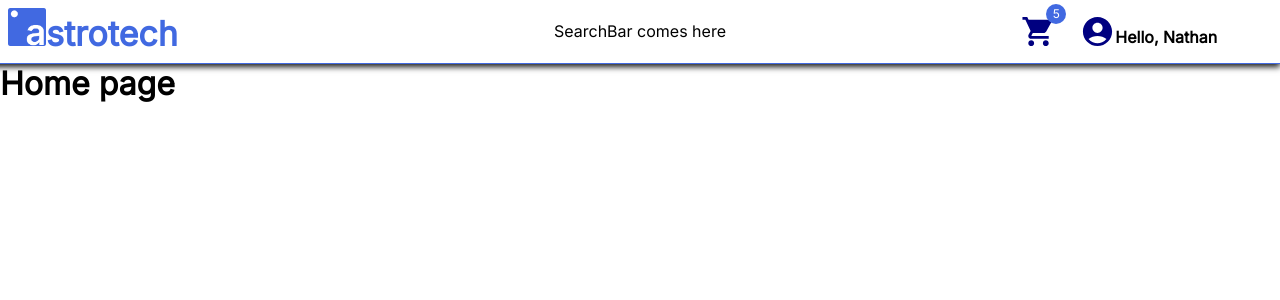
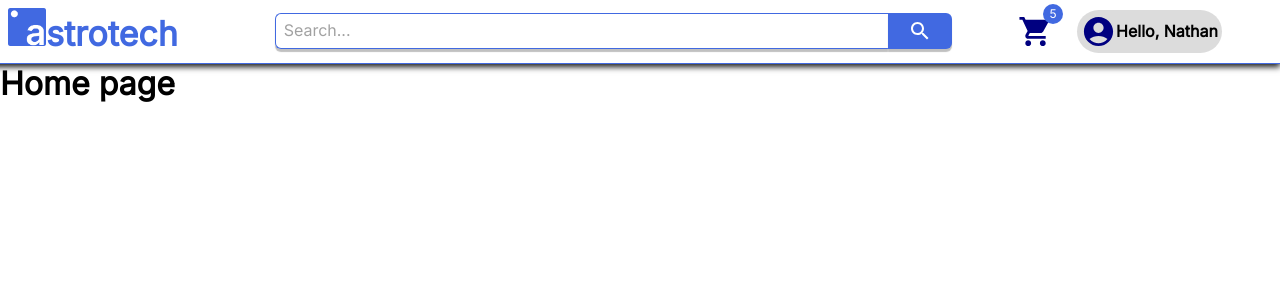
Before and after one commit to NathanAsowata/astrotech, a React (Vite) app: page / in a window 1280 px wide. Shown: the top 300 px of the page. Built offline with nearby package versions, Linux system fonts and the light colour scheme.

Commit message:
feat: searchbar placeholder completed

```diff
--- a/src/components/NavBar.tsx
+++ b/src/components/NavBar.tsx
@@ -1,6 +1,7 @@
 import logo from "../assets/astrotech.png";
-import { Badge, Grid, Typography } from "@mui/material";
+import { Badge, Box, Grid, Typography } from "@mui/material";
 import { AccountCircle, ShoppingCart } from "@mui/icons-material";
+import SearchBar from "./SearchBar";
 
 function NavBar() {
   return (
@@ -28,27 +29,43 @@ function NavBar() {
         </Typography>
       </Grid>
 
-      <Grid item sm={7} textAlign={"center"}>
-        <Typography variant="body1">SearchBar comes here</Typography>
+      <Grid item sm={6.5} textAlign={"center"}>
+        <SearchBar />
       </Grid>
 
-      <Grid item sm={2.5} sx={{ display: "flex", alignItems: "center" }}>
+      <Grid
+        item
+        sm={3}
+        sx={{
+            display: "flex",
+            alignItems: "center",
+            justifyContent: "center"
+        }}
+      >
         <Badge badgeContent={5} color="primary">
           <ShoppingCart color="secondary" fontSize="large" />
         </Badge>
 
-        <AccountCircle
-          color="secondary"
-          fontSize="large"
-          sx={{ marginLeft: 3 }}
-        />
-        <Typography
-          variant="body1"
-          fontWeight={"bold"}
-          sx={{ alignSelf: "end" }}
+        <Box
+          sx={{
+            display: "flex",
+            alignItems: "center",
+            backgroundColor: "#dcdcdc",
+            width: "fit-content",
+            padding: 0.5,
+            marginLeft: 3,
+            borderRadius: 8,
+            "&:hover": {
+              backgroundColor: "#a9a9a9",
+              cursor: "pointer",
+            },
+          }}
         >
-          Hello, Nathan
-        </Typography>
+          <AccountCircle color="secondary" fontSize="large" />
+          <Typography variant="body1" fontWeight={"bold"}>
+            Hello, Nathan
+          </Typography>
+        </Box>
       </Grid>
     </Grid>
   );
--- /dev/null
+++ b/src/components/SearchBar.tsx
@@ -0,0 +1,38 @@
+import { Search } from "@mui/icons-material"
+import { Button, Input } from "@mui/material"
+
+function SearchBar() {
+  return (
+    <form style={{
+        display: "flex"
+    }}>
+        <Input
+            required
+            placeholder="Search..."
+            disableUnderline
+            fullWidth
+            sx={{
+                border: "1px solid #4169e1",
+                borderRight: "none",
+                borderRadius: "6px 0px 0px 6px",
+                paddingLeft: "8px",
+                boxShadow: "0px 3px 1px #c0c0c0"
+            }}
+        />
+        <Button
+            variant="contained"
+            sx={{
+                borderRadius: "0px 6px 6px 0px",
+                boxShadow: "0px 3px 1px #c0c0c0",
+                "&:hover": {
+                    backgroundColor: "#000080"
+                }
+            }}
+        >
+            <Search />
+        </Button>
+    </form>
+  )
+}
+
+export default SearchBar
```
